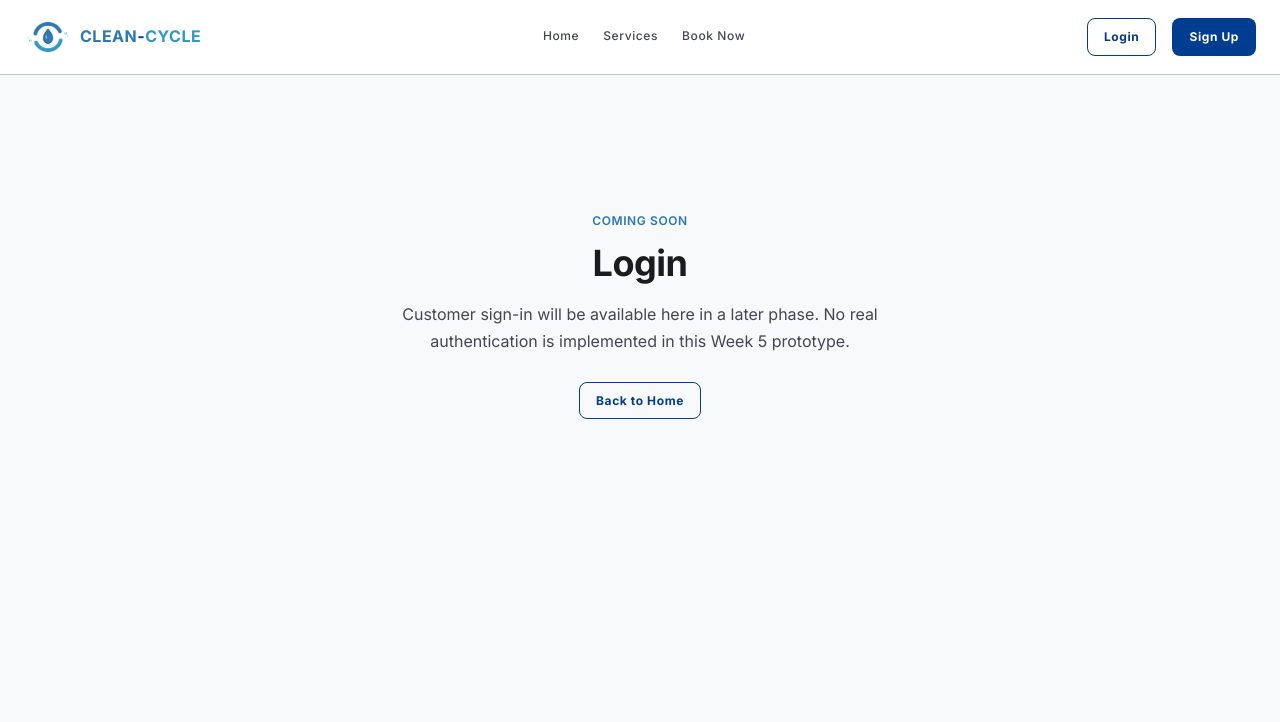
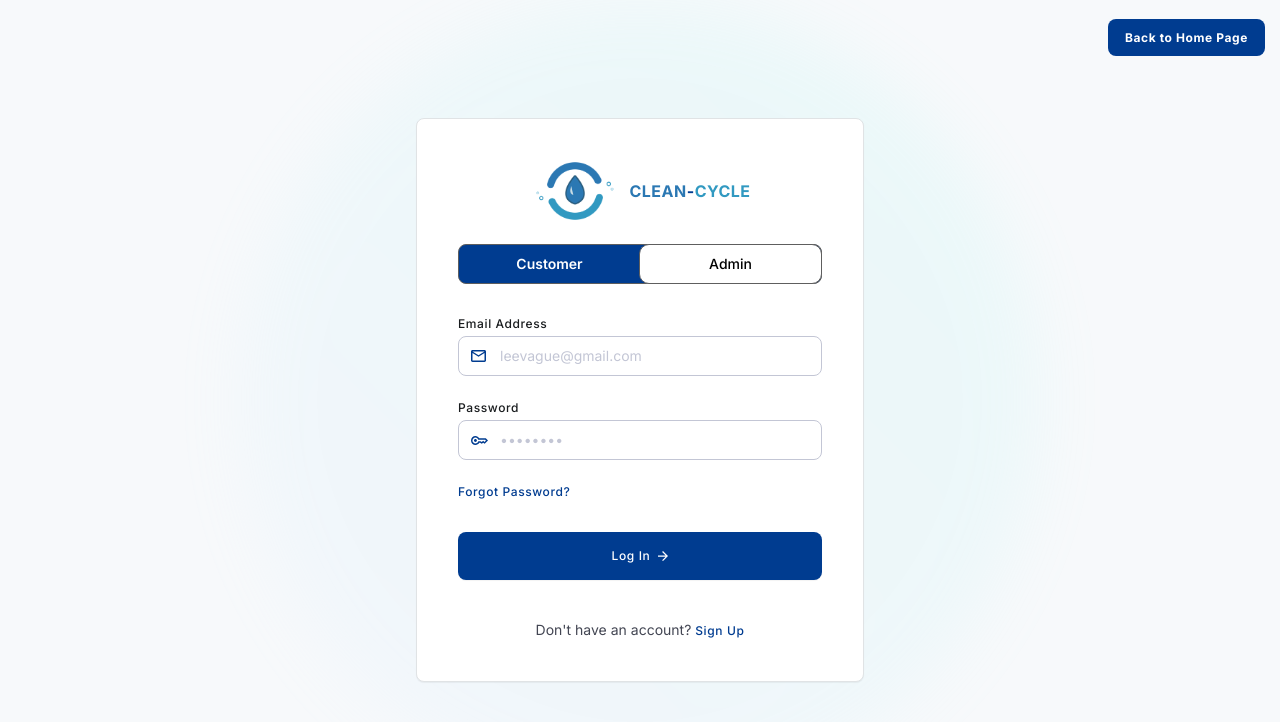
Before and after one commit to Iyani99/Clean-Cycle, a Vue app: page /login in a window 1280 px wide. Shown: the top 722 px of the page. Built offline with nearby package versions, Linux system fonts and the light colour scheme; a web font is replaced by a local one.

Commit message:
feat: implement customer login screen

```diff
--- a/src/App.vue
+++ b/src/App.vue
@@ -4,6 +4,7 @@ import AppNavbar from './components/AppNavbar.vue'
 </script>
 
 <template>
-  <AppNavbar />
+  <!-- Some screens (e.g. Login) have their own layout and hide the public navbar. -->
+  <AppNavbar v-if="!$route.meta.hideNavbar" />
   <RouterView />
 </template>
--- a/src/router/index.js
+++ b/src/router/index.js
@@ -23,6 +23,8 @@ const router = createRouter({
     {
       path: '/login',
       name: 'login',
+      // The Customer Login screen has its own full-page layout (no public navbar).
+      meta: { hideNavbar: true },
       component: () => import('../views/LoginView.vue'),
     },
     {
--- a/src/views/LoginView.vue
+++ b/src/views/LoginView.vue
@@ -1,11 +1,393 @@
 <script setup>
-import PagePlaceholder from '../components/PagePlaceholder.vue'
+import { ref } from 'vue'
+import { RouterLink } from 'vue-router'
+import BaseButton from '../components/BaseButton.vue'
+import logoIcon from '../assets/images/logo-icon.png'
+import emailIcon from '../assets/icons/email.svg'
+import keyIcon from '../assets/icons/key.svg'
+
+/**
+ * Customer Login screen (Figma frame "Login Page - Customer", node 117:5).
+ *
+ * Front-end prototype only: there is no real authentication, no API call, and
+ * no stored session. The form just reproduces the approved Login UI and keeps
+ * the field values in local component state.
+ */
+const email = ref('')
+const password = ref('')
+
+function onSubmit() {
+  // A real login would verify the credentials and send the customer to their
+  // dashboard once that screen exists. For this prototype we intentionally do
+  // nothing beyond the browser's built-in "required" field check.
+}
 </script>
 
 <template>
-  <PagePlaceholder
-    title="Login"
-    message="Customer sign-in will be available here in a later phase. No real
-      authentication is implemented in this Week 5 prototype."
-  />
+  <main class="login-page">
+    <div class="login-page__glow" aria-hidden="true"></div>
+
+    <div class="login-page__back">
+      <BaseButton to="/" variant="primary">Back to Home Page</BaseButton>
+    </div>
+
+    <section class="login-card">
+      <RouterLink to="/" class="login-card__logo" aria-label="Clean-Cycle home">
+        <img :src="logoIcon" alt="" class="login-card__logo-icon" width="92" height="62" />
+        <span class="login-card__wordmark">
+          <span class="login-card__wordmark--clean">CLEAN</span><span>-</span><span
+            class="login-card__wordmark--cycle"
+            >CYCLE</span
+          >
+        </span>
+      </RouterLink>
+
+      <!--
+        Customer / Admin selector. The Admin Login is a separate approved Figma
+        screen that has not been built yet, so the Admin option is shown for
+        visual fidelity but is not wired to a route.
+      -->
+      <div class="auth-toggle" role="group" aria-label="Account type">
+        <button
+          type="button"
+          class="auth-toggle__option auth-toggle__option--active"
+          aria-pressed="true"
+        >
+          Customer
+        </button>
+        <button
+          type="button"
+          class="auth-toggle__option auth-toggle__option--admin"
+          aria-pressed="false"
+        >
+          Admin
+        </button>
+      </div>
+
+      <form class="login-form" @submit.prevent="onSubmit">
+        <div class="login-form__group">
+          <label class="login-form__label" for="login-email">Email Address</label>
+          <div class="login-form__field">
+            <img :src="emailIcon" alt="" class="login-form__icon" width="15" height="12" />
+            <input
+              id="login-email"
+              v-model="email"
+              class="login-form__input"
+              type="email"
+              inputmode="email"
+              autocomplete="email"
+              placeholder="leevague@gmail.com"
+              required
+            />
+          </div>
+        </div>
+
+        <div class="login-form__group">
+          <label class="login-form__label" for="login-password">Password</label>
+          <div class="login-form__field">
+            <img :src="keyIcon" alt="" class="login-form__icon" width="17" height="9" />
+            <input
+              id="login-password"
+              v-model="password"
+              class="login-form__input"
+              type="password"
+              autocomplete="current-password"
+              placeholder="••••••••"
+              required
+            />
+          </div>
+        </div>
+
+        <!-- No password-recovery flow exists in this prototype. -->
+        <button type="button" class="login-form__forgot">Forgot Password?</button>
+
+        <div class="login-form__actions">
+          <button type="submit" class="login-form__submit">
+            Log In
+            <svg
+              class="login-form__arrow"
+              viewBox="0 0 9.33333 9.33333"
+              width="10"
+              height="10"
+              aria-hidden="true"
+            >
+              <path
+                d="M7.10208 5.25H0V4.08333H7.10208L3.83542 0.816667L4.66667 0L9.33333 4.66667L4.66667 9.33333L3.83542 8.51667L7.10208 5.25V5.25"
+                fill="currentColor"
+              />
+            </svg>
+          </button>
+        </div>
+      </form>
+
+      <p class="login-card__footer">
+        Don't have an account?
+        <RouterLink to="/signup" class="login-card__footer-link">Sign Up</RouterLink>
+      </p>
+    </section>
+  </main>
 </template>
+
+<style scoped>
+.login-page {
+  position: relative;
+  min-height: 100vh;
+  display: flex;
+  align-items: center;
+  justify-content: center;
+  padding: 64px 16px;
+  background-color: var(--cc-bg);
+  overflow: hidden;
+}
+
+/* Soft blurred blue-to-teal blob behind the card (Figma decorative element). */
+.login-page__glow {
+  position: absolute;
+  top: 50%;
+  left: 50%;
+  width: 800px;
+  height: 800px;
+  transform: translate(-50%, -50%);
+  border-radius: 9999px;
+  background-image: linear-gradient(45deg, #d9e2ff 0%, #89f5e7 100%);
+  filter: blur(32px);
+  opacity: 0.12;
+  pointer-events: none;
+}
+
+.login-page__back {
+  position: absolute;
+  top: 19px;
+  right: 15px;
+  z-index: 2;
+}
+
+/* Card ----------------------------------------------------------------- */
+.login-card {
+  position: relative;
+  z-index: 1;
+  width: 448px;
+  max-width: 100%;
+  display: flex;
+  flex-direction: column;
+  padding: 41px;
+  background-color: var(--cc-surface);
+  border: 1px solid var(--cc-border);
+  border-radius: var(--cc-radius-sm);
+  box-shadow: var(--cc-shadow-header);
+}
+
+.login-card__logo {
+  align-self: center;
+  display: flex;
+  align-items: center;
+  gap: 8px;
+  margin-bottom: 22px;
+}
+
+.login-card__logo-icon {
+  /* The source PNG has tall transparent padding; a wide box + cover crops it
+     so the mark reads at the size shown in Figma. */
+  width: 92px;
+  height: 62px;
+  object-fit: cover;
+}
+
+.login-card__wordmark {
+  font-family: var(--cc-font-brand);
+  font-weight: 900;
+  font-size: 1rem;
+  line-height: 1.5;
+  letter-spacing: 0.5px;
+  color: var(--cc-primary);
+}
+
+.login-card__wordmark--clean {
+  color: var(--cc-secondary);
+}
+
+.login-card__wordmark--cycle {
+  color: var(--cc-tertiary);
+}
+
+/* Customer / Admin toggle -------------------------------------------- */
+.auth-toggle {
+  position: relative;
+  display: flex;
+  height: 40px;
+  margin-bottom: 32px;
+  background-color: var(--cc-primary);
+  border: 1px solid #5e5e5e;
+  border-radius: var(--cc-radius-sm);
+}
+
+.auth-toggle__option {
+  flex: 1;
+  display: flex;
+  align-items: center;
+  justify-content: center;
+  font-family: var(--cc-font-sans);
+  font-size: 0.875rem;
+  line-height: 1;
+  background: none;
+  border: none;
+  cursor: pointer;
+}
+
+.auth-toggle__option--active {
+  color: var(--cc-text-on-dark);
+  font-weight: 600;
+}
+
+.auth-toggle__option--admin {
+  margin: -1px;
+  background-color: var(--cc-surface);
+  color: #000000;
+  font-weight: 500;
+  border: 1px solid #5e5e5e;
+  border-radius: 10px;
+}
+
+/* Form -------------------------------------------------------------- */
+.login-form {
+  display: flex;
+  flex-direction: column;
+  gap: 24px;
+  margin-bottom: 40px;
+}
+
+.login-form__group {
+  display: flex;
+  flex-direction: column;
+  gap: 4px;
+}
+
+.login-form__label {
+  font-size: 0.75rem;
+  font-weight: 500;
+  line-height: 16px;
+  letter-spacing: 0.6px;
+  color: var(--cc-heading);
+}
+
+.login-form__field {
+  position: relative;
+  display: flex;
+  align-items: center;
+}
+
+.login-form__icon {
+  position: absolute;
+  left: 13px;
+  pointer-events: none;
+}
+
+.login-form__input {
+  width: 100%;
+  padding: 10px 17px 11px 41px;
+  font-family: var(--cc-font-sans);
+  font-size: 0.875rem;
+  line-height: normal;
+  color: var(--cc-text);
+  background-color: var(--cc-surface);
+  border: 1px solid var(--cc-border-strong);
+  border-radius: var(--cc-radius-sm);
+}
+
+.login-form__input::placeholder {
+  color: var(--cc-border-strong);
+}
+
+.login-form__input:focus {
+  outline: none;
+  border-color: var(--cc-primary);
+  box-shadow: 0 0 0 3px rgba(0, 60, 144, 0.12);
+}
+
+.login-form__forgot {
+  align-self: flex-start;
+  padding: 0;
+  font-family: var(--cc-font-sans);
+  font-size: 0.75rem;
+  font-weight: 500;
+  line-height: 16px;
+  letter-spacing: 0.6px;
+  color: var(--cc-primary);
+  background: none;
+  border: none;
+  cursor: pointer;
+}
+
+.login-form__forgot:hover {
+  text-decoration: underline;
+}
+
+.login-form__actions {
+  padding-top: 8px;
+}
+
+.login-form__submit {
+  width: 100%;
+  display: flex;
+  align-items: center;
+  justify-content: center;
+  gap: 8px;
+  padding: 16px;
+  font-family: var(--cc-font-sans);
+  font-size: 0.75rem;
+  font-weight: 500;
+  line-height: 16px;
+  letter-spacing: 0.6px;
+  color: var(--cc-text-on-dark);
+  background-color: var(--cc-primary);
+  border: none;
+  border-radius: var(--cc-radius-sm);
+  box-shadow: var(--cc-shadow-header);
+  cursor: pointer;
+  transition: background-color 0.15s ease;
+}
+
+.login-form__submit:hover {
+  background-color: #002d6d;
+}
+
+.login-form__arrow {
+  flex-shrink: 0;
+}
+
+/* Footer ---------------------------------------------------------- */
+.login-card__footer {
+  text-align: center;
+  font-size: 0.875rem;
+  line-height: 20px;
+  color: var(--cc-text);
+}
+
+.login-card__footer-link {
+  font-size: 0.75rem;
+  font-weight: 500;
+  line-height: 16px;
+  letter-spacing: 0.6px;
+  color: var(--cc-primary);
+}
+
+.login-card__footer-link:hover {
+  text-decoration: underline;
+}
+
+/* Responsive ---------------------------------------------------- */
+@media (max-width: 480px) {
+  .login-page {
+    padding: 40px 16px;
+  }
+
+  .login-card {
+    padding: 28px 22px;
+  }
+
+  .login-page__back {
+    top: 12px;
+    right: 12px;
+  }
+}
+</style>
```
Also changed, not shown: src/assets/icons/email.svg (added), src/assets/icons/key.svg (added).
